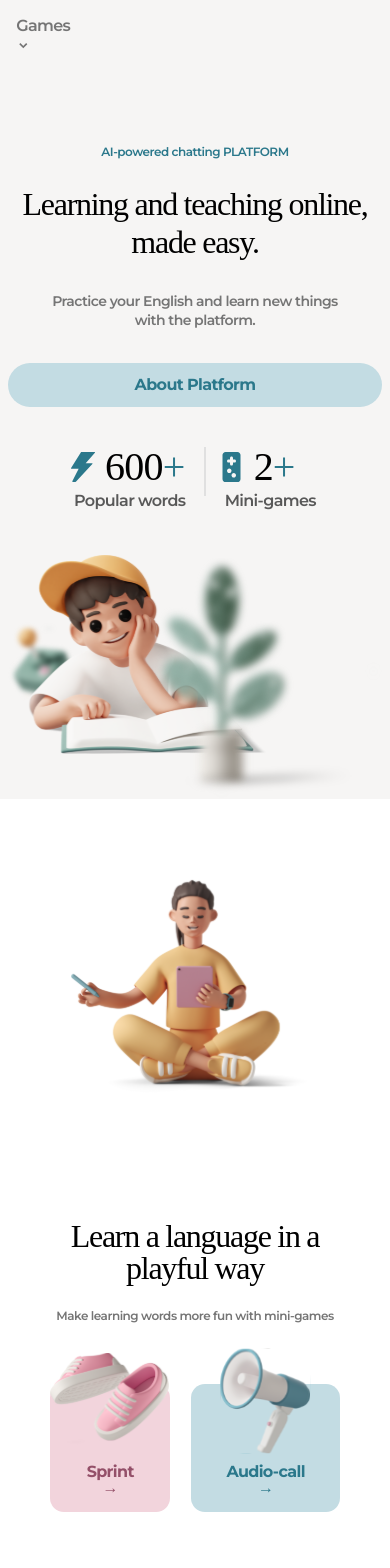
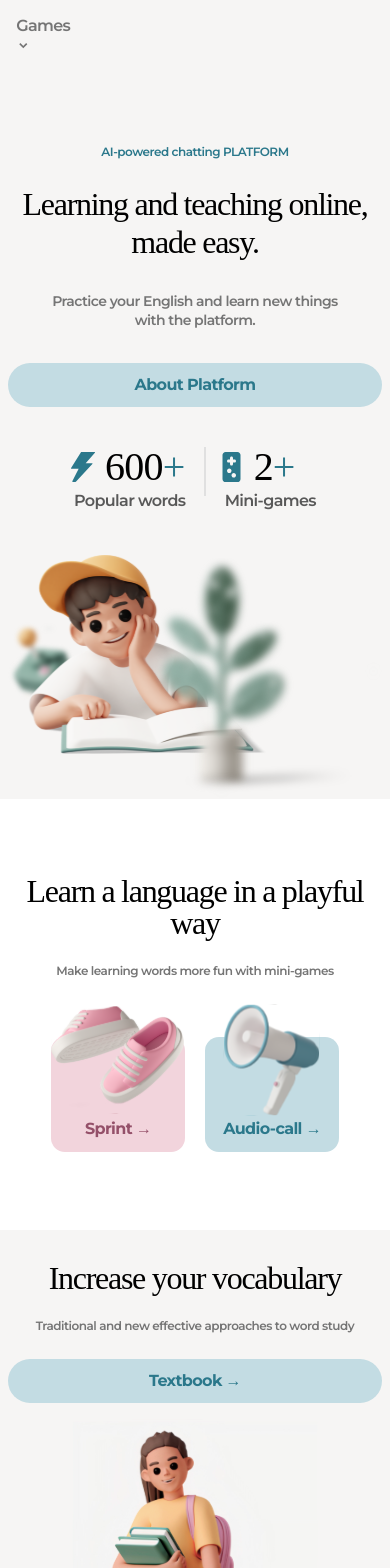
Before and after one commit to taodemy/taotalk, a Next.js app: page / in a window 390 px wide. Shown: the top 1568 px of the page. Built offline with nearby package versions, Linux system fonts and the light colour scheme; a web font is replaced by a local one.

Commit message:
feat: finished the responsive of the hero section and first part of the other section

```diff
--- a/src/components/Home/OtherSections/index.tsx
+++ b/src/components/Home/OtherSections/index.tsx
@@ -6,25 +6,41 @@ import styles from './OtherSections.module.scss';
 const OtherSections = () => {
   return (
     <>
-      <section className={styles.languageSectionContainer}>
-        <img src="/language.svg" alt="Language" className={styles.imgContainerfull} />
-        <div>
+      <section className="mx-auto grid sm:px-[8px] sm:py-[16px] lg:max-w-[1180px] lg:grid-cols-2 lg:gap-[120px] lg:py-[78px]">
+        <img
+          src="/language.svg"
+          alt="Language"
+          className="sm:hidden md:mx-auto md:block lg:my-auto lg:max-h-[445px] lg:max-w-[580px]"
+        />
+        <div className="flex flex-col sm:items-center sm:py-[60px] md:order-first md:py-[115px] lg:order-last lg:my-auto lg:items-start">
           <HeadingDescription
             headingContent="Learn a language in a playful way"
             descriptionContent="Make learning words more fun with mini-games"
           />
-          <div className={styles.languageButtonsGap}>
-            <div>
+          <div className="flex sm:min-h-[150px] sm:gap-[20px] lg:gap-[21px]">
+            <div className="flex flex-col">
+              <img
+                className="z-10 hover:translate-y-[-3px] sm:h-[112px] sm:w-[134px] lg:z-10 lg:h-[106px]"
+                src="/sprint.svg"
+                alt="sprint"
+              />
               <div>
-                <img className={styles.sprintImage} src="/sprint.svg" alt="sprint" />
+                <span className="p2 rounded-[14px] bg-tk_pinkLight px-[34px] pb-[14px] pt-[82px] font-bold text-tk_pinkDark">
+                  Sprint →
+                </span>
               </div>
-              <Button outline={false} color="pinkLight" label="Sprint →" />
             </div>
-            <div>
+            <div className="flex flex-col items-center">
+              <img
+                className="z-10 hover:translate-y-[-3px] sm:h-[112px] sm:w-[112px] lg:h-[106px]"
+                src="/audio-call.svg"
+                alt="video call"
+              />
               <div>
-                <img className={styles.audioCallImage} src="/audio-call.svg" alt="video call" />
+                <span className="p2 rounded-[14px] bg-tk_cyanLight font-bold text-tk_cyanDark sm:px-[18px] sm:pb-[14px] sm:pt-[82px] lg:px-[34px] lg:pb-[14px] lg:pt-[82px]">
+                  Audio-call →
+                </span>
               </div>
-              <Button outline={false} color="cyanLight" label="Audio-call →" />
             </div>
           </div>
         </div>
```
